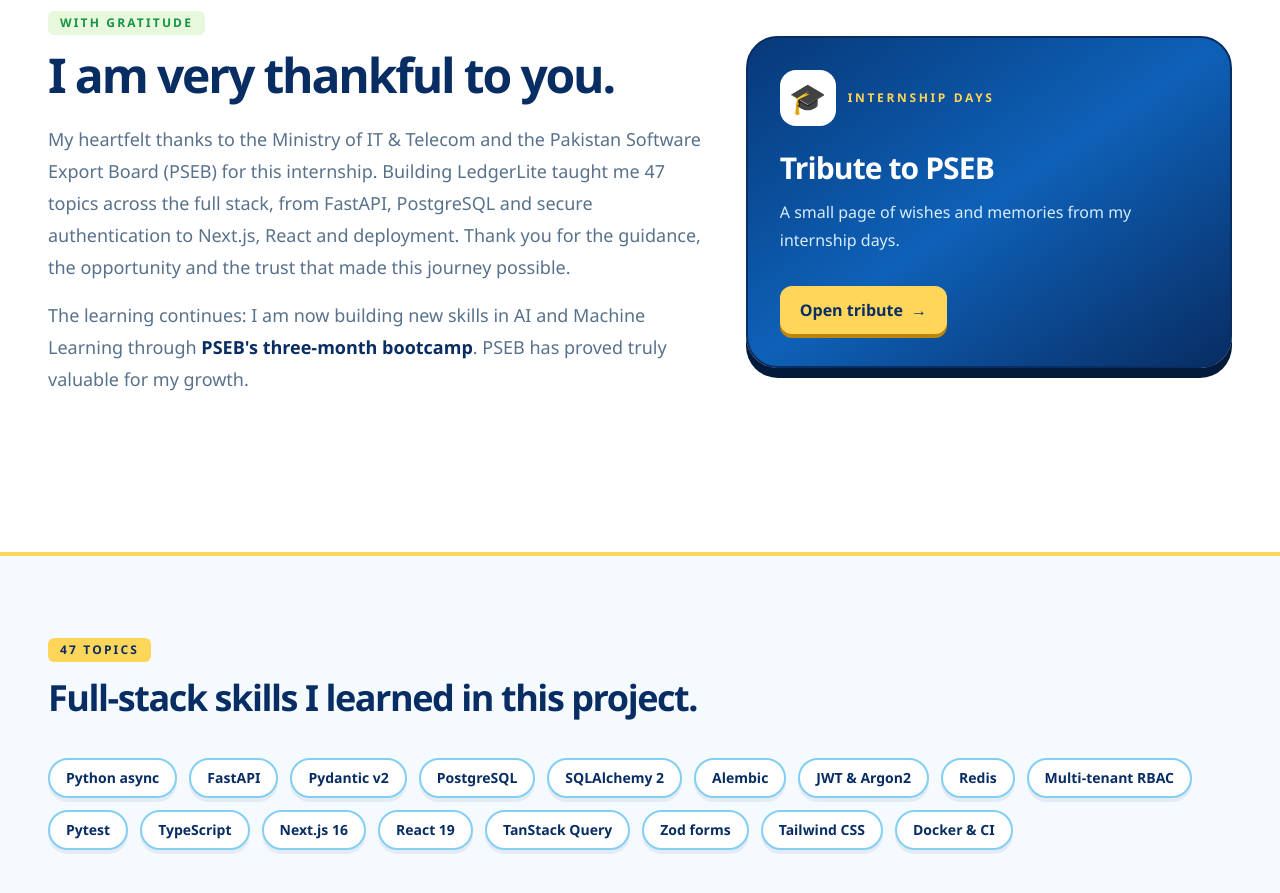
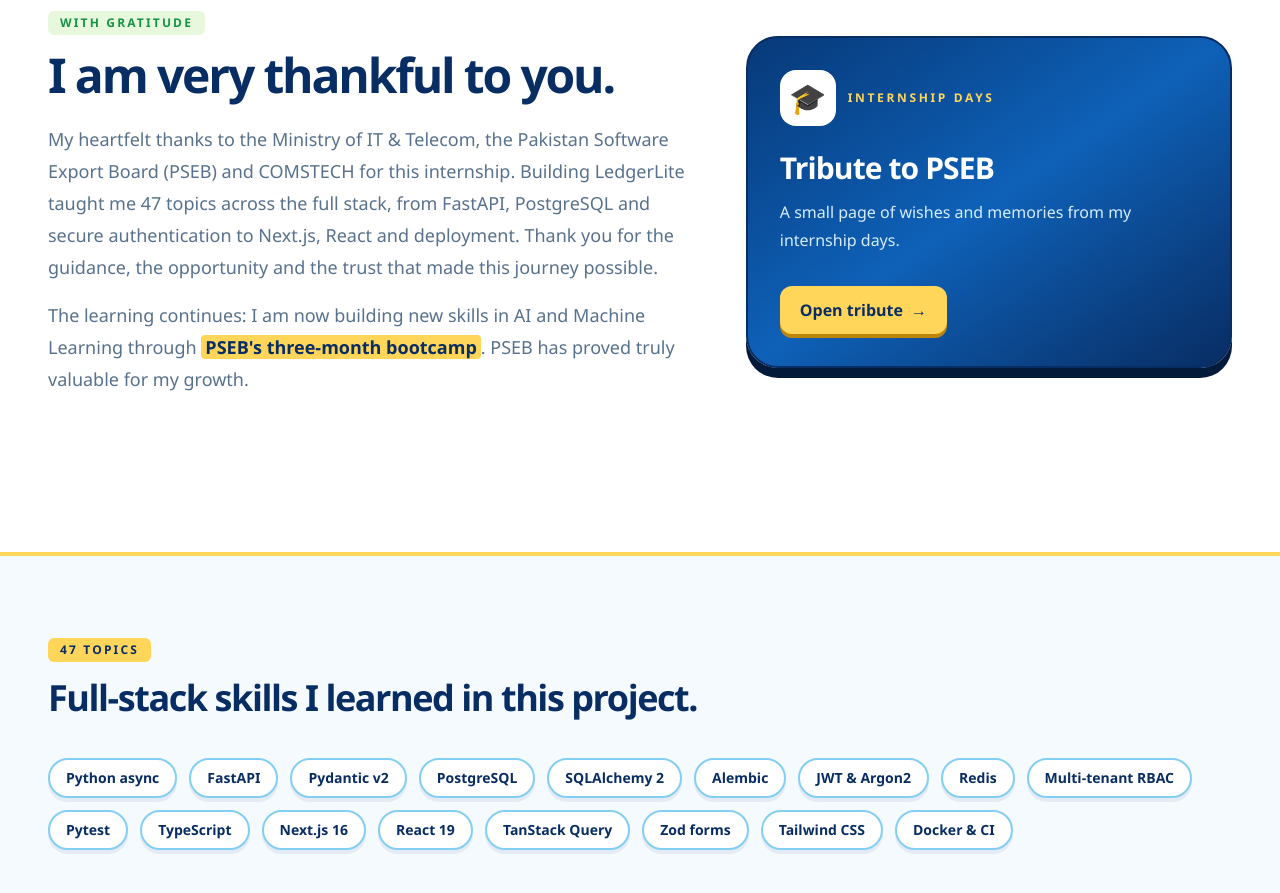
Before and after one commit to shoaib-rawn/Full-stack-next-fastapi, a Next.js app in the folder frontend/: page / in a window 1280 px wide. Shown: the part 1040-1933 px from the top of the page. Built offline with nearby package versions, Linux system fonts and the light colour scheme; no server answers.

Commit message:
content: thank COMSTECH and highlight the PSEB bootcamp

```diff
--- a/frontend/src/app/page.tsx
+++ b/frontend/src/app/page.tsx
@@ -144,8 +144,9 @@
               I am very thankful to you.
             </h2>
             <p className="mt-6 max-w-2xl text-lg leading-8 text-[#58718c]">
-              My heartfelt thanks to the Ministry of IT &amp; Telecom and the
-              Pakistan Software Export Board (PSEB) for this internship. Building
+              My heartfelt thanks to the Ministry of IT &amp; Telecom, the
+              Pakistan Software Export Board (PSEB) and COMSTECH for this
+              internship. Building
               LedgerLite taught me 47 topics across the full stack, from FastAPI,
               PostgreSQL and secure authentication to Next.js, React and
               deployment. Thank you for the guidance, the opportunity and the
@@ -154,7 +155,7 @@
             <p className="mt-4 max-w-2xl text-lg leading-8 text-[#58718c]">
               The learning continues: I am now building new skills in AI and
               Machine Learning through{" "}
-              <strong className="font-black text-[#082d63]">
+              <strong className="rounded bg-[#ffd65a] px-1 font-black text-[#082d63]">
                 PSEB&apos;s three-month bootcamp
               </strong>
               . PSEB has
```
